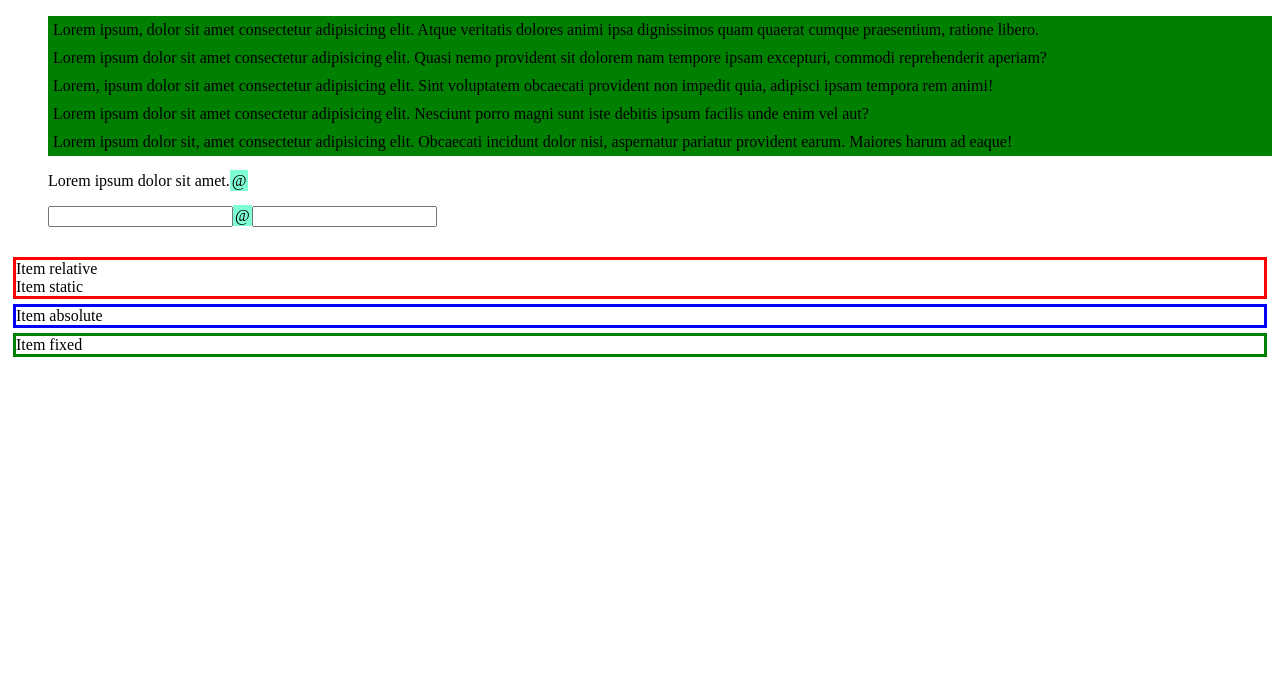
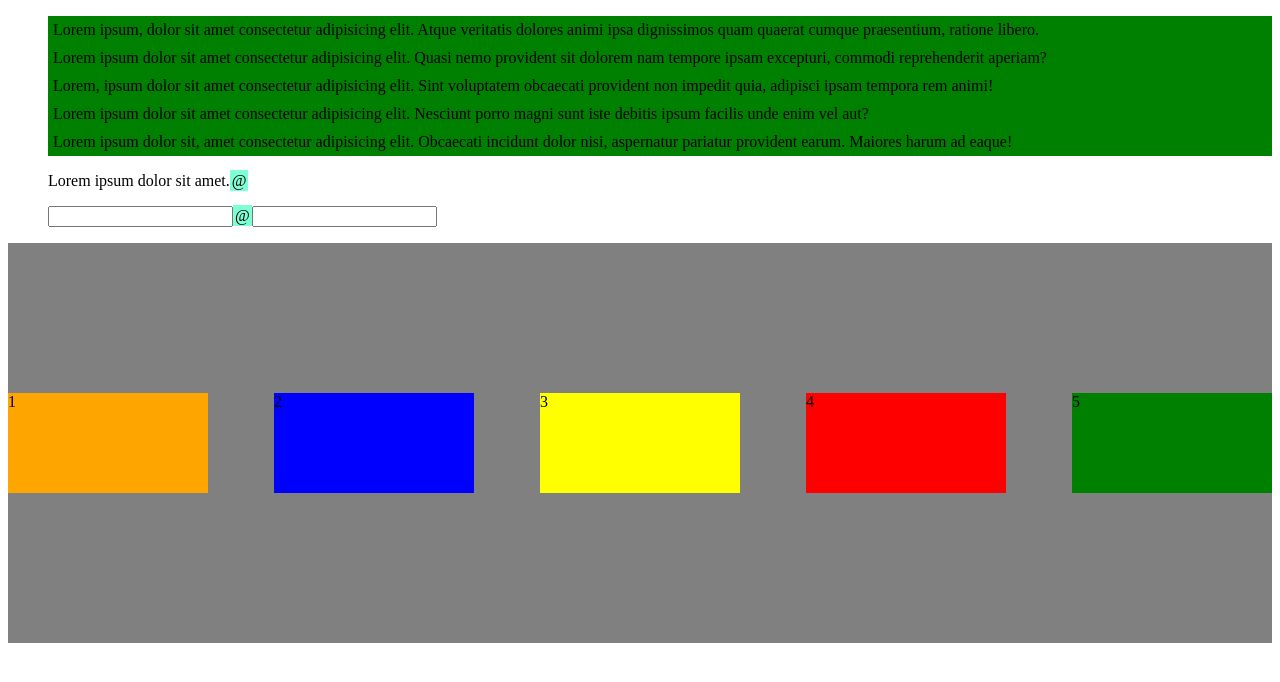
Before and after one commit to pedrotalavera83/primer_repo, a plain HTML site: page index.html in a window 1280 px wide. Drawn offline with Linux system fonts and the light colour scheme.

Commit message:
segundos cambio del clon de pinterest

```diff
--- /dev/null
+++ b/flex.css
@@ -0,0 +1,41 @@
+
+.Contenedor {
+    display: flex;
+    flex-wrap: wrap;
+    justify-content: space-between;
+    align-items: center;
+    height: 50vh;
+    background-color: gray;
+    /* flex-direction: row; */
+}
+
+.item {
+    /* flex-grow(crece), flex-shrink (se encije), fles-basis(se mantiene en la minima posición que le indiques*/
+    flex: 0 0 200px;
+    height: 100px;
+}
+
+.item:hover {
+    scale: 2;
+}
+
+
+.item1 {
+    background-color: orange;
+}
+
+.item2 {
+    background-color: blue;
+}
+
+.item3 {
+    background-color: yellow;
+}
+
+.item4 {
+    background-color: red;
+}
+
+.item5 {
+    background-color: green;
+}
--- a/index.html
+++ b/index.html
@@ -5,6 +5,7 @@
     <meta name="viewport" content="width=device-width, initial-scale=1.0">
     <title>Document</title>
     <link rel="stylesheet" href="./style.css">
+    <link rel="stylesheet" href="./flex.css">
 </head>
 <body>
     <ul>
@@ -27,23 +28,33 @@
         <span id="input_demo"><input  type="text"></span><span id="input_demo_2"><input type="text"></span>
     </ul>
 
-    <!-- Ejemplo position -->
+    <!-- <! -- Ejemplo position -- >
     <section id="ejemplo_pos">
-        <!-- Contenedor relative -->
+        <! -- Contenedor relative -- >
         <div id="Contenedor_relative">
-            <div class="">Item relative</div>
-            <div class="">Item static</div>
+            <div class="elemento-relative">Item relative</div>
+            <div class="elemento-static">Item static</div>
         </div>
 
-        <!-- Contenedor absolute -->
+        <! -- Contenedor absolute -- >
         <div id="Contenedor_absolute">
-            <div class="">Item absolute</div>
+            <div class="elemento-absolute">Item absolute</div>
         </div>
 
-        <!-- Contenedor fixed -->
+        <! -- Contenedor fixed -- >
         <div id="Contenedor_fixed">
-            <div class="">Item fixed</div>
+            <div class="elemento-fixed">Item fixed</div>
         </div>
+    </section> -->
+
+    <!-- Ejemplo de flex -->
+    <section class="Contenedor">
+        <div class="item item1">1</div>
+        <div class="item item2">2</div>
+        <div class="item item3">3</div>
+        <div class="item item4">4</div>
+        <div class="item item5">5</div>
     </section>
+
 </body>
 </html>
--- a/style.css
+++ b/style.css
@@ -36,19 +36,39 @@ li:active {
 
 #ejemplo_pos {
     margin-top: 30px;
+    margin: 10px;
+    border: 5px solid black;
 }
 
 #Contenedor_relative {
     border: 3px solid red;
     margin: 5px;
+    padding: 20px;
+}
+
+.elemento-relative {
+    position: relative;
+    background-color: violet;
+    width: 50px;
+    height: 50px;
+    margin-bottom: 10px;
+    left: 50px;
+}
+
+.elemento-static {
+    background-color: orange;
+    margin-bottom: 10px;
 }
 
 #Contenedor_absolute {
     border: 3px solid blue;
     margin: 5px;
+    padding: 20px;
+    /* position: absolute; */
 }
 
 #Contenedor_fixed {
     border: 3px solid green;
     margin: 5px;
+    padding: 20px;
 }
```
